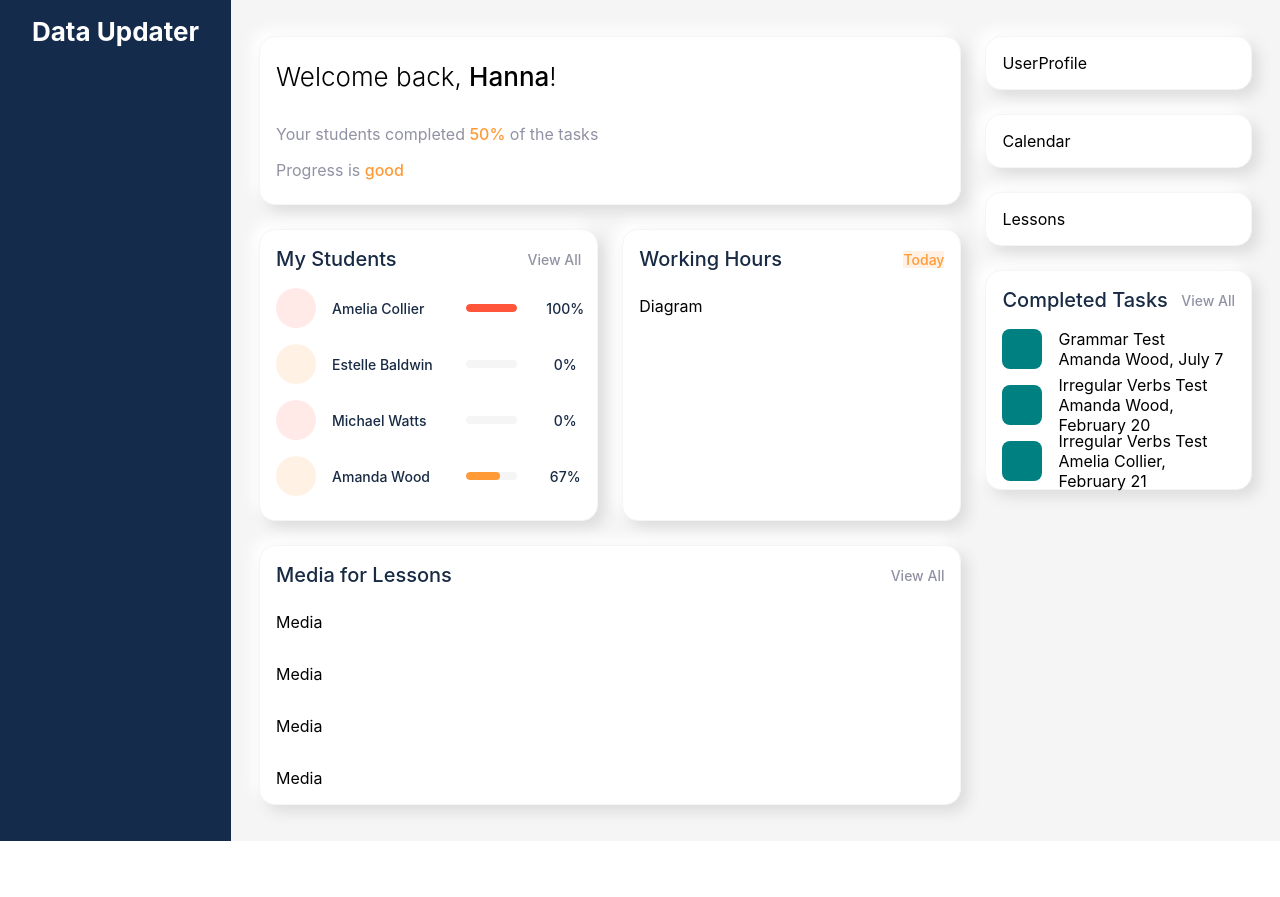
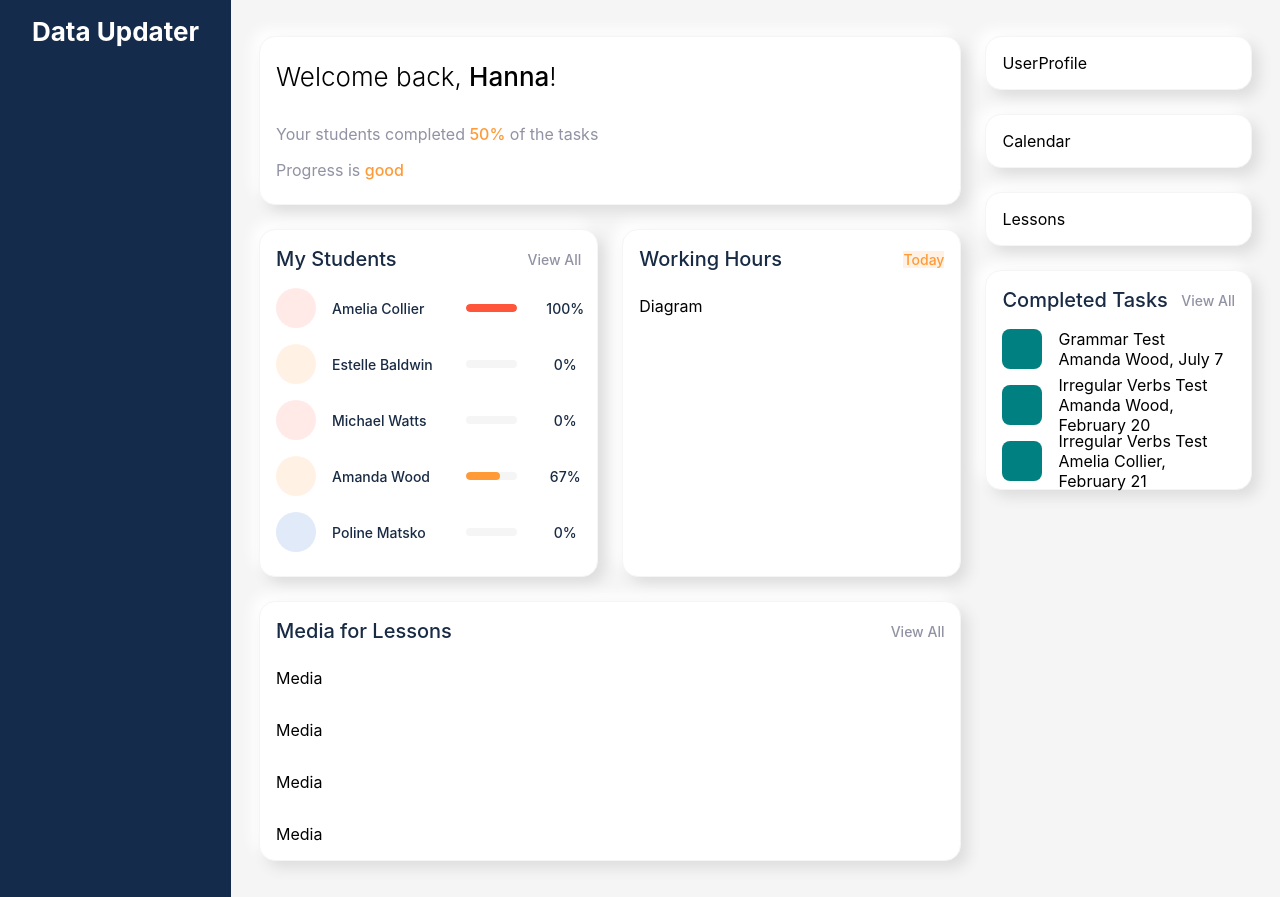
Before and after one commit to hanna-buhai/dashboard-with-recoil, a React (Create React App) app: page / in a window 1280 px wide. Before the commit the page ends 841 px from the top, so only its background shows below. Built offline with nearby package versions, Linux system fonts and the light colour scheme.

Commit message:
update default data

```diff
--- a/src/defaultData/index.js
+++ b/src/defaultData/index.js
@@ -14,6 +14,10 @@ export const students = {
   'student-4': {
     id: 'student-4',
     name: 'Amanda Wood',
+  },
+  'student-5': {
+    id: 'student-5',
+    name: 'Poline Matsko',
   },
 }
 
@@ -39,7 +43,7 @@ export const subjects = {
 export const studyGroups = {
   'group-1': ['student-1', 'student-3'],
   'group-2': ['student-2'],
-  'group-3': ['student-2', 'student-3'],
+  'group-3': ['student-2', 'student-3', 'student-5'],
   'group-4': ['student-4'],
 }
 
```
